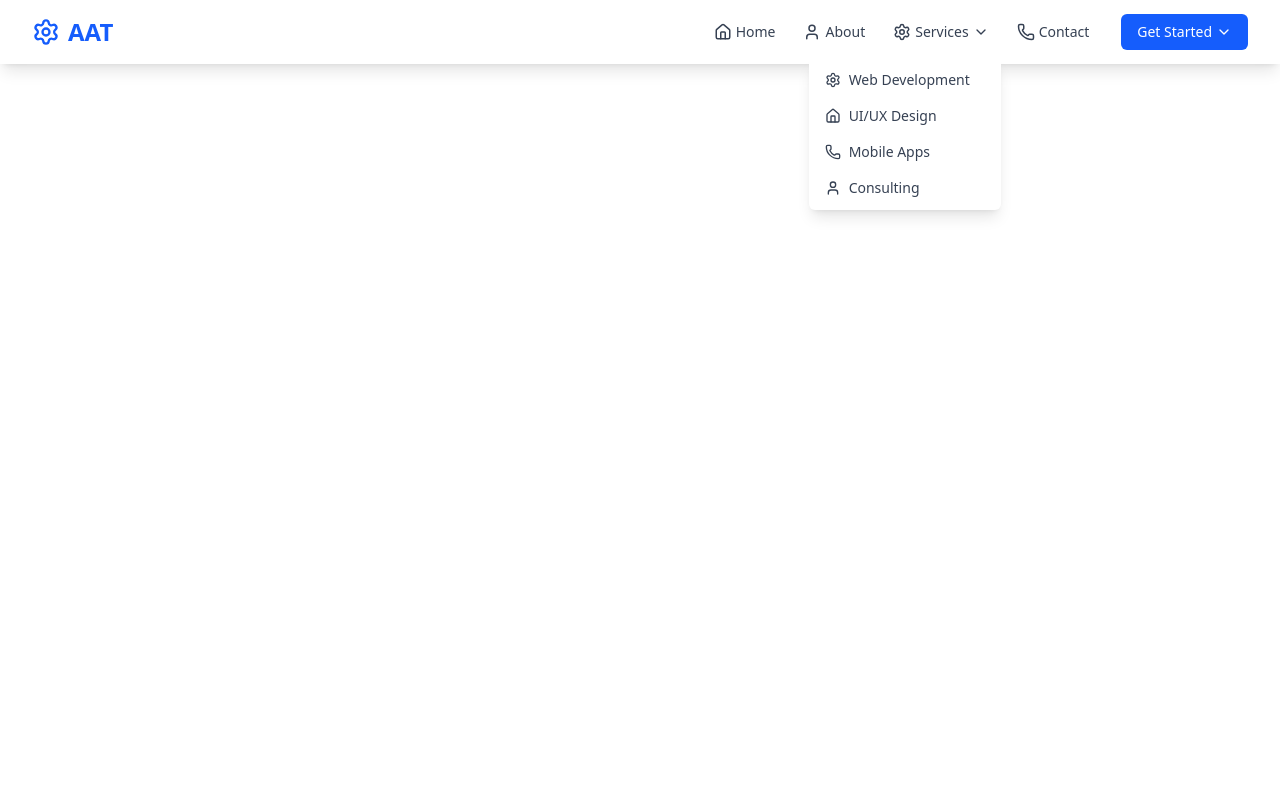
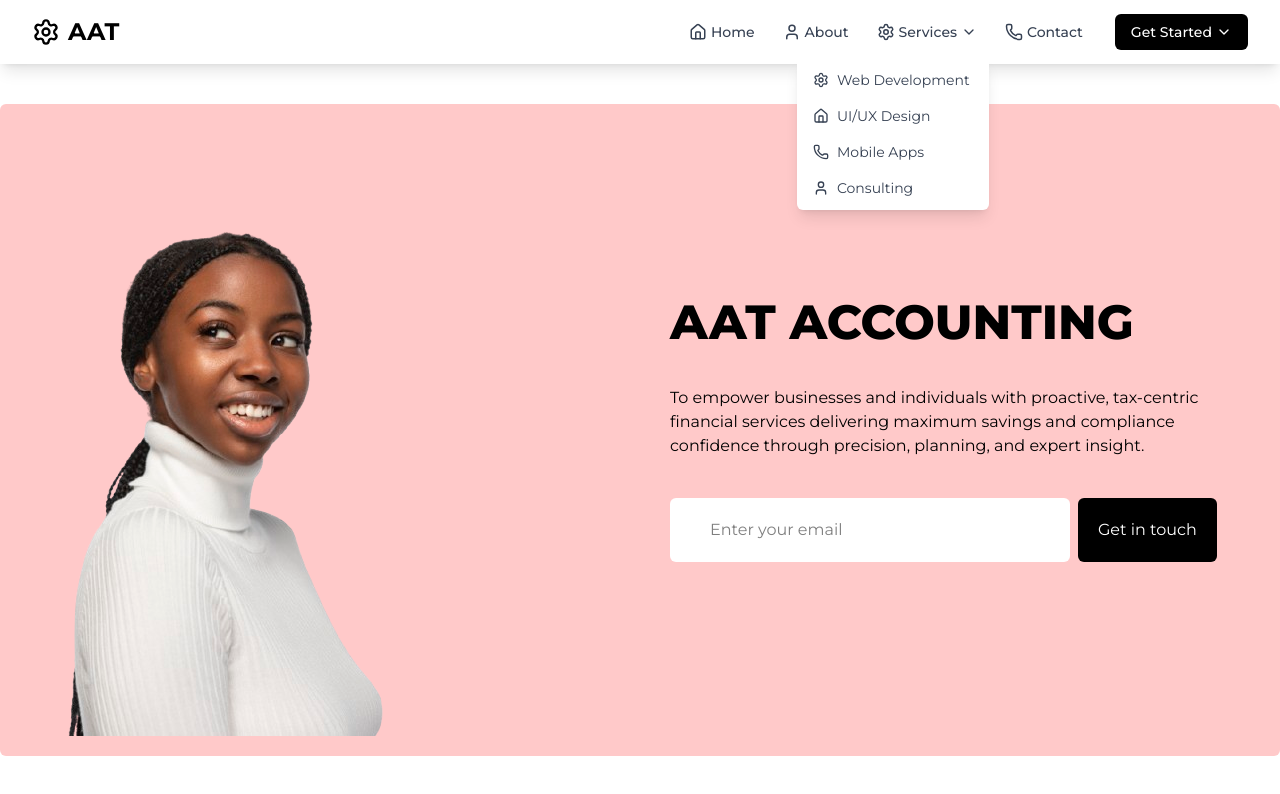
Before and after one commit to Olamigoke10/AATWEB, a React (Vite) app: page / in a window 1280 px wide. Both pictures are taken after a click on the button "Services". Shown: the top 794 px of the page. Built offline with nearby package versions, Linux system fonts and the light colour scheme.

Commit message:
Herojsx and navbar

```diff
--- a/src/App.jsx
+++ b/src/App.jsx
@@ -1,10 +1,11 @@
 import React, { useState } from 'react'
 import Navbar from './components/Navbar'
+import Home from './pages/Home'
 
 function App() {
   return (
     <>
-    <Navbar />
+    <Home />
     </>
   )
 }
--- /dev/null
+++ b/src/components/Hero.jsx
@@ -0,0 +1,31 @@
+import React from "react";
+import Heropng from "../assets/imgs/aatHero.png";
+
+const Hero = () => {
+  return (
+    <div className="w-full">
+      <div className="max-w-[1400px] mx-auto flex flex-col md:flex-row space-x-5 bg-red-200 rounded-md mt-10 justify-center items-center">
+        <div className="md:w-1/2 items-center w-full px-5 py-5">
+          <img src={Heropng} alt="" />
+        </div>
+        <div className="md:w-1/2 w-full px-5">
+          <div className="space-y-10">
+            <h1 className="font-extrabold text-5xl">AAT ACCOUNTING</h1>
+            <p>
+              To empower businesses and individuals with proactive, tax-centric
+              financial services delivering maximum savings and compliance
+              confidence through precision, planning, and expert insight.
+            </p>
+
+            <div className="flex flex-row space-x-2">
+                <input type="text" className="bg-white border-none px-10 py-5 outline-none rounded-md w-[400px]" placeholder="Enter your email" />
+                <button className="bg-black text-white rounded-md px-5"><a href="">Get in touch</a></button>
+            </div>
+          </div>
+        </div>
+      </div>
+    </div>
+  );
+};
+
+export default Hero;
--- a/src/components/Navbar.jsx
+++ b/src/components/Navbar.jsx
@@ -19,7 +19,7 @@ const Navbar = () => {
         <div className="flex justify-between h-16">
           {/* Logo */}
           <div className="flex-shrink-0 flex items-center">
-            <div className="text-2xl font-bold text-blue-600 flex items-center">
+            <div className="text-2xl font-bold text-black flex items-center">
               <Settings className="mr-2" size={28} />
               AAT
             </div>
@@ -40,7 +40,7 @@ const Navbar = () => {
             <div className="relative">
               <button
                 onClick={() => setIsServicesOpen(!isServicesOpen)}
-                className="text-gray-700 hover:text-blue-600 hover:bg-gray-100 px-3 py-2 rounded-md text-sm font-medium transition duration-300 flex items-center"
+                className="text-gray-700 hover:text-black hover:bg-gray-100 px-3 py-2 rounded-md text-sm font-medium transition duration-300 flex items-center"
               >
                 <Settings size={18} className="mr-1" />
                 Services
@@ -53,7 +53,7 @@ const Navbar = () => {
                     <a
                       key={index}
                       href={`#${service.name.toLowerCase().replace(' ', '-')}`}
-                      className="flex items-center px-4 py-2 text-sm text-gray-700 hover:bg-blue-100 hover:text-blue-600"
+                      className="flex items-center px-4 py-2 text-sm text-gray-700 hover:bg-blue-100 hover:text-black-600"
                     >
                       <span className="mr-2">{service.icon}</span>
                       {service.name}
@@ -63,12 +63,12 @@ const Navbar = () => {
               )}
             </div>
 
-            <a href="#contact" className="text-gray-700 hover:text-blue-600 hover:bg-gray-100 px-3 py-2 rounded-md text-sm font-medium transition duration-300 flex items-center">
+            <a href="#contact" className="text-gray-700 hover:text-black hover:bg-gray-100 px-3 py-2 rounded-md text-sm font-medium transition duration-300 flex items-center">
               <Phone size={18} className="mr-1" />
               Contact
             </a>
 
-            <button className="bg-blue-600 hover:bg-blue-700 text-white px-4 py-2 rounded-md text-sm font-medium transition duration-300 flex items-center ml-4">
+            <button className="bg-black hover:bg-black text-white px-4 py-2 rounded-md text-sm font-medium transition duration-300 flex items-center ml-4">
               Get Started
               <ChevronDown size={16} className="ml-1" />
             </button>
@@ -78,7 +78,7 @@ const Navbar = () => {
           <div className="md:hidden flex items-center">
             <button
               onClick={() => setIsMenuOpen(!isMenuOpen)}
-              className="text-gray-700 hover:text-blue-600 focus:outline-none focus:text-blue-600 p-2"
+              className="text-gray-700 hover:text-black focus:outline-none focus:text-back p-2"
             >
               {isMenuOpen ? <X size={24} /> : <Menu size={24} />}
             </button>
@@ -89,11 +89,11 @@ const Navbar = () => {
         {isMenuOpen && (
           <div className="md:hidden bg-white border-t">
             <div className="px-2 pt-2 pb-3 space-y-1">
-              <a href="#home" className="text-gray-700 hover:text-blue-600 block px-3 py-2 rounded-md text-base font-medium flex items-center">
+              <a href="#home" className="text-gray-700 hover:text-black block px-3 py-2 rounded-md text-base font-medium flex items-center">
                 <Home size={20} className="mr-2" />
                 Home
               </a>
-              <a href="#about" className="text-gray-700 hover:text-blue-600 block px-3 py-2 rounded-md text-base font-medium flex items-center">
+              <a href="#about" className="text-gray-700 hover:text-black block px-3 py-2 rounded-md text-base font-medium flex items-center">
                 <User size={20} className="mr-2" />
                 About
               </a>
@@ -101,7 +101,7 @@ const Navbar = () => {
               <div className="pl-3">
                 <button
                   onClick={() => setIsServicesOpen(!isServicesOpen)}
-                  className="text-gray-700 hover:text-blue-600 w-full text-left px-3 py-2 rounded-md text-base font-medium flex items-center justify-between"
+                  className="text-gray-700 hover:text-black w-full text-left px-3 py-2 rounded-md text-base font-medium flex items-center justify-between"
                 >
                   <span className="flex items-center">
                     <Settings size={20} className="mr-2" />
@@ -116,7 +116,7 @@ const Navbar = () => {
                       <a
                         key={index}
                         href={`#${service.name.toLowerCase().replace(' ', '-')}`}
-                        className="flex items-center px-3 py-2 text-gray-600 hover:text-blue-600 text-sm"
+                        className="flex items-center px-3 py-2 text-gray-600 hover:text-black text-sm"
                       >
                         <span className="mr-2">{service.icon}</span>
                         {service.name}
@@ -126,12 +126,12 @@ const Navbar = () => {
                 )}
               </div>
 
-              <a href="#contact" className="text-gray-700 hover:text-blue-600 block px-3 py-2 rounded-md text-base font-medium flex items-center">
+              <a href="#contact" className="text-gray-700 hover:text-black block px-3 py-2 rounded-md text-base font-medium flex items-center">
                 <Phone size={20} className="mr-2" />
                 Contact
               </a>
 
-              <button className="w-full mt-4 bg-blue-600 hover:bg-blue-700 text-white px-4 py-2 rounded-md text-base font-medium">
+              <button className="w-full mt-4 bg-black hover:bg-black text-white px-4 py-2 rounded-md text-base font-medium">
                 Get Started
               </button>
             </div>
--- a/src/index.css
+++ b/src/index.css
@@ -1 +1,7 @@
+@import url('https://fonts.googleapis.com/css2?family=Montserrat+Alternates:ital,wght@0,100;0,200;0,300;0,400;0,500;0,600;0,700;0,800;0,900;1,100;1,200;1,300;1,400;1,500;1,600;1,700;1,800;1,900&family=Montserrat:ital,wght@0,100..900;1,100..900&display=swap');
 @import "tailwindcss";
+
+
+body {
+  font-family: 'Montserrat', sans-serif;
+}
--- a/src/pages/Home.jsx
+++ b/src/pages/Home.jsx
@@ -1,8 +1,13 @@
 import React from 'react'
+import Navbar from '../components/Navbar'
+import Hero from '../components/Hero'
 
 const Home = () => {
   return (
-    <div>Home</div>
+    <div>
+      <Navbar />
+      <Hero />
+    </div>
   )
 }
 
```
Also changed, not shown: src/assets/imgs/aatHero.png (added).
